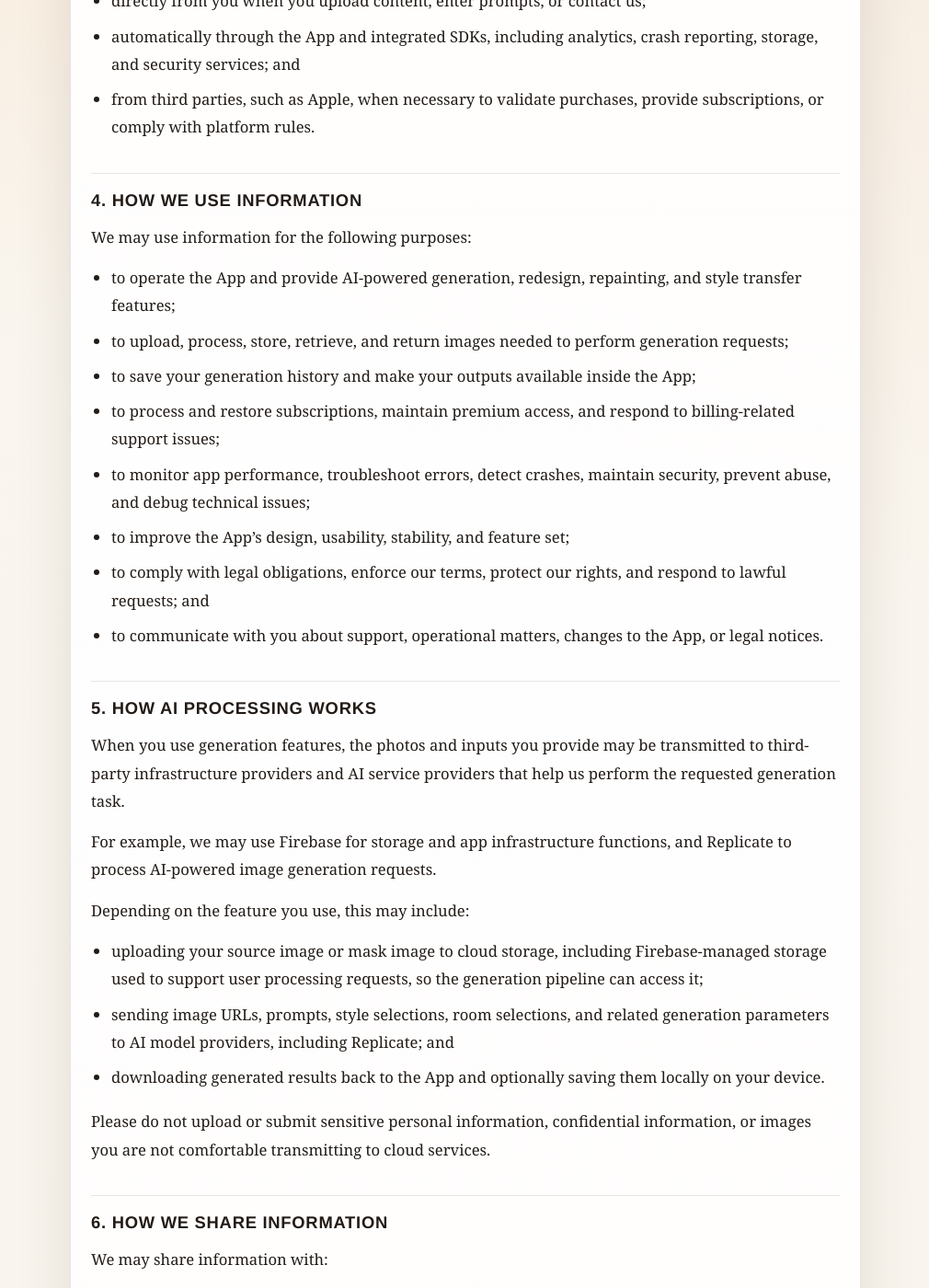
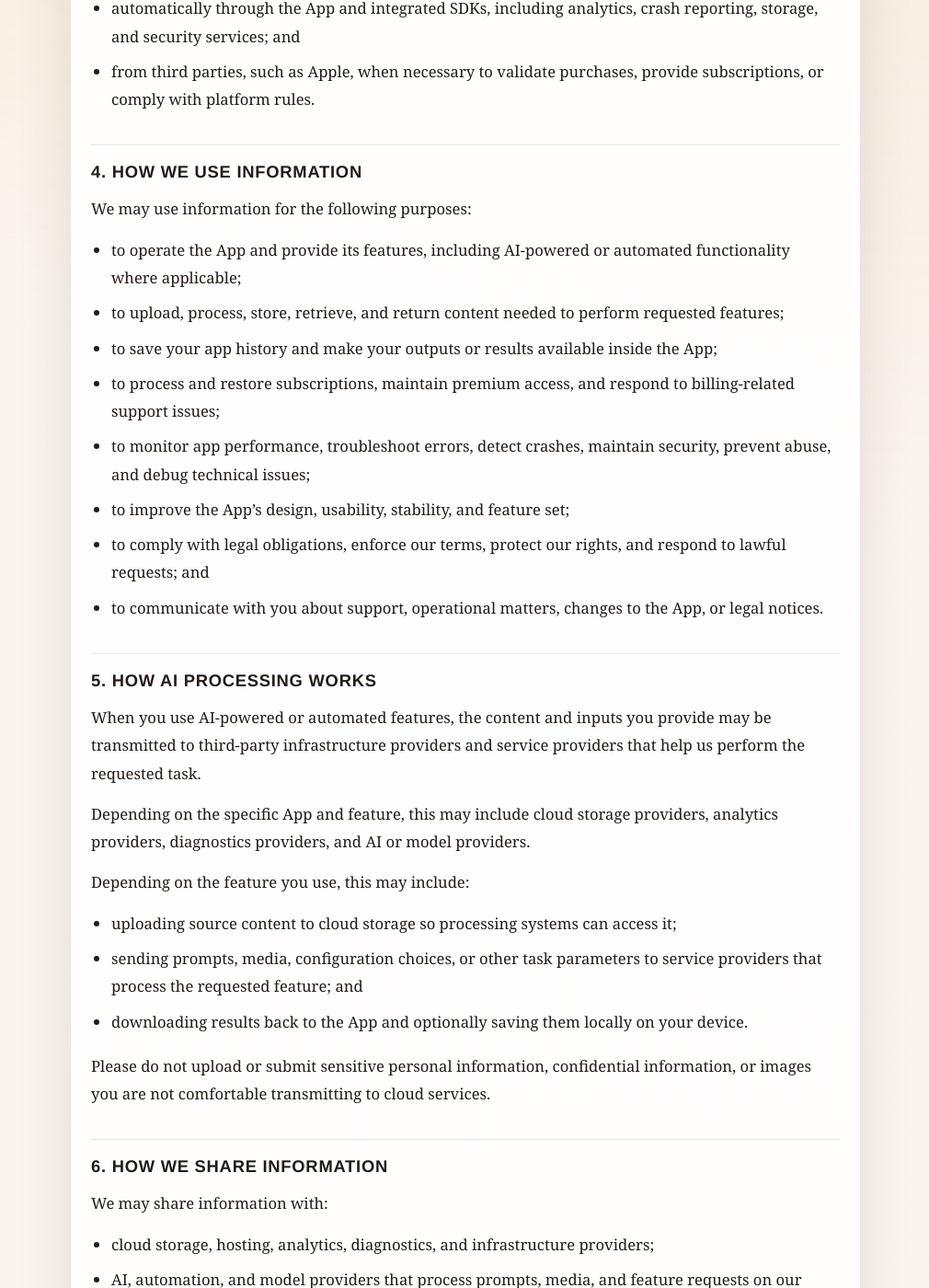
Before and after one commit to pantageya/HomeDesignAI-Legal, a Jekyll site: the page built from privacy.md, in a window 1280 px wide and 1400 px high, scrolled down 1832 px. Shown: the whole window at 92% size, without its empty margins (134-1144 px from the left). Built offline with Jekyll 4.4.1, drawn with Linux system fonts in a browser that asks for light colours; some of the changed text lies outside the part shown.

Commit message:
ага
общий тремс и прайваси
саппорт для Коннекта

```diff
--- a/_config.yml
+++ b/_config.yml
@@ -1,6 +1,6 @@
-title: Home Design AI Legal
-description: Hosted legal pages for the Home Design AI iOS app.
+title: Pavel Gedko Legal
+description: Hosted legal and support pages for mobile applications published by Pavel Gedko.
 url: https://pantageya.github.io
-baseurl: /HomeDesignAI-Legal
+baseurl: /PavelGedko-Legal
 markdown: kramdown
 permalink: pretty
--- a/_layouts/legal.html
+++ b/_layouts/legal.html
@@ -3,18 +3,18 @@
 <head>
   <meta charset="utf-8">
   <meta name="viewport" content="width=device-width, initial-scale=1">
-  <title>{{ page.title }} | Home Design AI</title>
+  <title>{{ page.title }} | {{ site.title }}</title>
   <meta name="description" content="{{ page.description | escape }}">
   <link rel="stylesheet" href="{{ '/assets/legal.css' | relative_url }}">
 </head>
 <body>
   <main class="page-shell">
     <section class="hero">
-      <p class="eyebrow">Home Design AI</p>
+      <p class="eyebrow">{{ site.title }}</p>
       <h1>{{ page.title }}</h1>
       <div class="hero-meta">
         <span class="pill">Effective Date: {{ page.effective_date }}</span>
-        <span class="pill">Applies to iOS App</span>
+        <span class="pill">Applies to Mobile Apps</span>
       </div>
     </section>
 
@@ -34,7 +34,7 @@
       {% endif %}
     </section>
 
-    <p class="footer-note">Home Design AI legal information.</p>
+    <p class="footer-note">Legal and support information for apps published by Pavel Gedko.</p>
   </main>
 </body>
 </html>
--- a/privacy.md
+++ b/privacy.md
@@ -1,19 +1,19 @@
 ---
 layout: legal
 title: Privacy Policy
-description: Privacy policy for the AI Home Design Maker mobile application.
-effective_date: March 17, 2026
+description: Privacy policy for mobile applications and related services published by Pavel Gedko.
+effective_date: April 1, 2026
 permalink: /privacy/
-intro: This Privacy Policy explains how AI Home Design Maker collects, uses, stores, and protects information when you use the app and related services.
+intro: This Privacy Policy explains how mobile applications and related services published by Pavel Gedko collect, use, store, and protect information.
 ---
 
 ## 1. Scope
 
-This Privacy Policy applies to information collected through the AI Home Design Maker iOS application, including when you:
+This Privacy Policy applies to information collected through our mobile applications and related services, including when you:
 
-- upload or capture photos for AI-powered design generation;
-- submit prompts, style selections, and other content;
-- save, share, or export generated images;
+- upload or capture photos, screenshots, files, or other source content;
+- submit prompts, selections, text, or other inputs;
+- save, share, or export generated or processed results;
 - purchase or restore subscriptions through the App Store; and
 - interact with the App while analytics, diagnostics, or security tools are active.
 
@@ -23,15 +23,15 @@
 
 ### 2.1 Information you provide directly
 
-- Photos and images you upload, capture, edit, or submit for generation, style transfer, repainting, or redesign.
-- Text prompts, room selections, style selections, color selections, and other instructions you provide in the App.
+- Photos, images, screenshots, files, recordings, or other content you upload, capture, edit, or submit through the App.
+- Text prompts, selections, preferences, messages, and other instructions you provide in the App.
 - Requests, feedback, or other communications you send to us.
 
 ### 2.2 Information created through your use of the App
 
-- AI-generated images, redesign results, and related output metadata.
-- Records of generation requests, such as selected style, selected room type, and prompt text.
-- Locally stored files and history saved on your device, including generated image files and local workplace/history entries.
+- AI-generated or app-generated outputs and related metadata.
+- Records of feature requests and app interactions, such as selected options, prompt text, and processing history.
+- Locally stored files and history saved on your device in connection with App features.
 
 ### 2.3 Information collected automatically
 
@@ -56,9 +56,9 @@
 
 We may use information for the following purposes:
 
-- to operate the App and provide AI-powered generation, redesign, repainting, and style transfer features;
-- to upload, process, store, retrieve, and return images needed to perform generation requests;
-- to save your generation history and make your outputs available inside the App;
+- to operate the App and provide its features, including AI-powered or automated functionality where applicable;
+- to upload, process, store, retrieve, and return content needed to perform requested features;
+- to save your app history and make your outputs or results available inside the App;
 - to process and restore subscriptions, maintain premium access, and respond to billing-related support issues;
 - to monitor app performance, troubleshoot errors, detect crashes, maintain security, prevent abuse, and debug technical issues;
 - to improve the App's design, usability, stability, and feature set;
@@ -67,15 +67,15 @@
 
 ## 5. How AI Processing Works
 
-When you use generation features, the photos and inputs you provide may be transmitted to third-party infrastructure providers and AI service providers that help us perform the requested generation task.
+When you use AI-powered or automated features, the content and inputs you provide may be transmitted to third-party infrastructure providers and service providers that help us perform the requested task.
 
-For example, we may use Firebase for storage and app infrastructure functions, and Replicate to process AI-powered image generation requests.
+Depending on the specific App and feature, this may include cloud storage providers, analytics providers, diagnostics providers, and AI or model providers.
 
 Depending on the feature you use, this may include:
 
-- uploading your source image or mask image to cloud storage, including Firebase-managed storage used to support user processing requests, so the generation pipeline can access it;
-- sending image URLs, prompts, style selections, room selections, and related generation parameters to AI model providers, including Replicate; and
-- downloading generated results back to the App and optionally saving them locally on your device.
+- uploading source content to cloud storage so processing systems can access it;
+- sending prompts, media, configuration choices, or other task parameters to service providers that process the requested feature; and
+- downloading results back to the App and optionally saving them locally on your device.
 
 Please do not upload or submit sensitive personal information, confidential information, or images you are not comfortable transmitting to cloud services.
 
@@ -83,8 +83,8 @@
 
 We may share information with:
 
-- cloud storage, hosting, analytics, diagnostics, and infrastructure providers, including Firebase;
-- AI and model providers that process prompts, images, and generation requests on our behalf, including Replicate;
+- cloud storage, hosting, analytics, diagnostics, and infrastructure providers;
+- AI, automation, and model providers that process prompts, media, and feature requests on our behalf;
 - Apple and App Store-related service providers for subscription, billing, and purchase validation workflows;
 - professional advisors, auditors, insurers, and legal compliance providers where necessary;
 - authorities, regulators, courts, or law enforcement if required by law or to protect rights, safety, and security; and
@@ -97,27 +97,28 @@
 The App may use third-party tools and services, including services associated with:
 
 - Apple and the App Store;
-- Firebase / Google services for storage, analytics, diagnostics, and related infrastructure;
-- AI model providers used to process your prompts, images, and generation requests, including Replicate; and
+- cloud storage, analytics, diagnostics, and related infrastructure providers;
+- AI or model providers used to process prompts, media, and feature requests; and
 - other technical vendors that help us deliver, secure, and improve the Service.
 
 These third parties may process certain information under their own privacy terms and contractual arrangements with us. We encourage you to review their applicable privacy information where relevant.
 
 ## 8. App Permissions
 
-The App may request access to:
+Depending on the specific App and feature set, the App may request access to:
 
-- Camera, so you can take photos for design generation;
-- Photo Library, so you can upload source images; and
-- Photo Library Additions, so you can save generated images to your Photos.
+- Camera, so you can capture content inside the App;
+- Photo Library, Files, Microphone, or other device resources, so you can provide source content;
+- Photo Library Additions or local storage access, so you can save results created by the App; and
+- Notifications, if the App offers reminders, status updates, or similar functionality.
 
 You can control these permissions at any time in your iOS device settings. If you deny certain permissions, some App features may not function properly.
 
 ## 9. Local Storage on Your Device
 
-The App may store generated images, original images, prompts, style selections, and related history locally on your device so you can view previous results inside the App.
+The App may store source content, generated results, prompts, selections, preferences, and related history locally on your device so you can view previous activity inside the App.
 
-Certain files related to generation requests may also be temporarily stored in cloud infrastructure, including Firebase-managed storage, for the limited purpose of processing user-requested features and returning results to you.
+Certain files related to feature requests may also be temporarily stored in cloud infrastructure for the limited purpose of processing user-requested features and returning results to you.
 
 If you save images to your Apple Photos library, those files are then also stored within your Photos environment under Apple's controls.
 
@@ -183,7 +184,7 @@
 
 ## 16. Do Not Track and Targeted Advertising
 
-Unless and until our actual product implementation changes, we do not describe the App as using uploaded photos or prompts for cross-context behavioral advertising.
+Unless and until our actual product implementation changes, we do not describe the App as using uploaded content or prompts for cross-context behavioral advertising.
 
 If our data practices change in a way that requires updated disclosures, we will revise this Privacy Policy and, where required, seek additional consent.
 
```
Also changed, not shown: other parts of privacy.md (+1 -2 lines), index.md (+6 -5 lines), support.md (added, +17 -0 lines), terms.md (+13 -14 lines), README.md.
